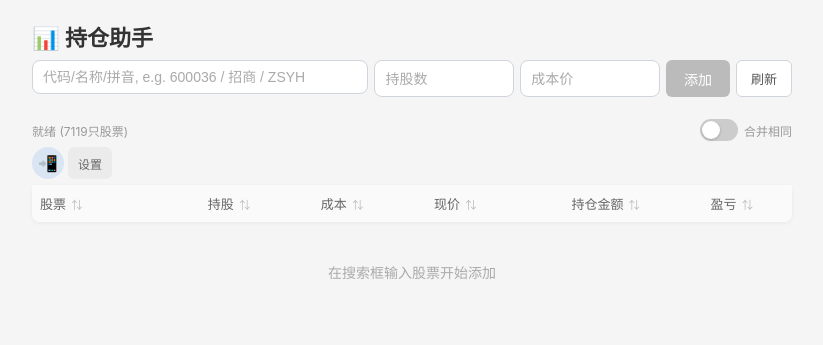
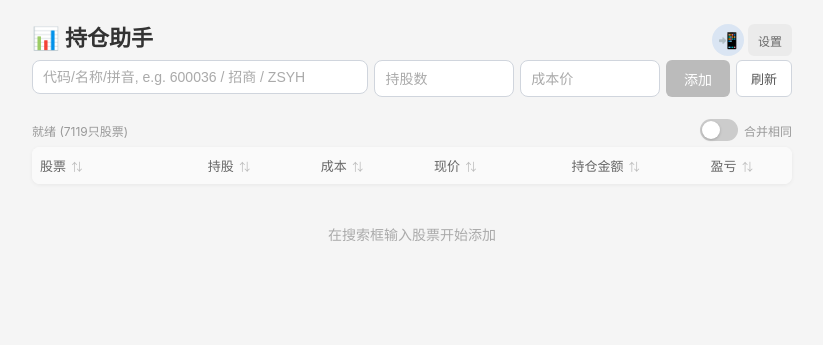
Before and after one commit to mavericklou/SouAGu, a plain HTML site: page portfolio.html in a window 1280 px wide. Shown: the whole page, without its empty margins (228-1051 px from the left). Drawn offline with Linux system fonts and the light colour scheme.

Commit message:
fix: move buttons back to page-level, alongside h1 title

```diff
--- a/portfolio.html
+++ b/portfolio.html
@@ -112,7 +112,6 @@ tr:last-child { border-bottom: none; }
 }
 #settingsPageBtn:hover { background: rgba(0,0,0,0.08); color: #333; }
 .table-actions { display: flex; gap: 4px; align-items: center; }
-caption { caption-side: top; padding: 0 0 6px; text-align: right; }
 
 /* -------- 遮罩层 / 弹窗 -------- */
 #installOverlay {
@@ -165,7 +164,13 @@ caption { caption-side: top; padding: 0 0 6px; text-align: right; }
   </div>
 </div>
 
-<h1>📊 持仓助手</h1>
+<div style="display:flex;align-items:center;justify-content:space-between">
+  <h1>📊 持仓助手</h1>
+  <div class="table-actions">
+    <button id="installBtn" title="添加到桌面" aria-label="添加到桌面">📲</button>
+    <button id="settingsPageBtn" title="费率设置">设置</button>
+  </div>
+</div>
 
 <div class="form-row">
   <div id="stockSearchContainer"></div>
@@ -221,12 +226,6 @@ caption { caption-side: top; padding: 0 0 6px; text-align: right; }
 </div>
 
 <table>
-  <caption>
-    <div class="table-actions">
-      <button id="installBtn" title="添加到桌面" aria-label="添加到桌面">📲</button>
-      <button id="settingsPageBtn" title="费率设置">设置</button>
-    </div>
-  </caption>
   <thead>
     <tr>
       <th data-col="name" class="sortable">股票 <span class="si"></span></th>
```
